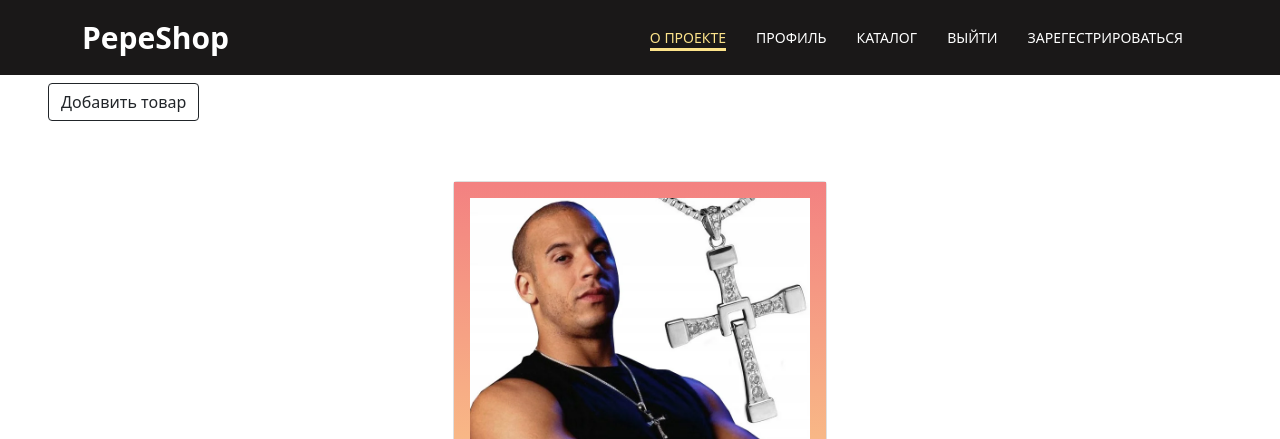
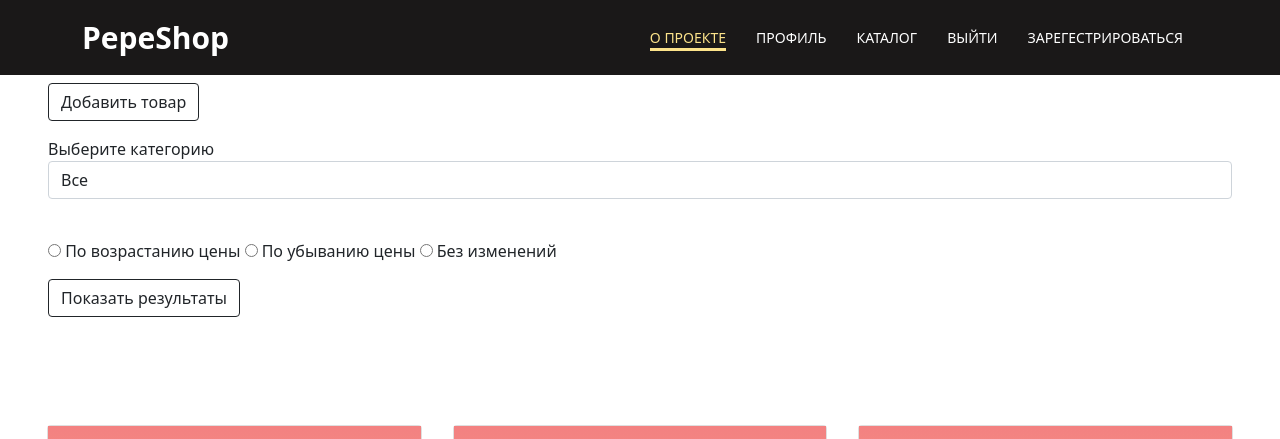
Before and after one commit to Enigmast159/store-model, a Flask app: page /catalog in a window 1280 px wide. Shown: the top 439 px of the page. Run offline with Flask 2, Linux system fonts and the light colour scheme; a user stored in the database is signed in; data comes from the database, SQL or seed files in the repository.

Commit message:
add categories

```diff
--- a/data/__all_models.py
+++ b/data/__all_models.py
@@ -1 +1 @@
-from . import users, goods, orders
+from . import users, goods, orders, category, comments
--- a/data/goods.py
+++ b/data/goods.py
@@ -10,10 +10,11 @@ class Goods(SqlAlchemyBase):
     photo_id = sqlalchemy.Column(sqlalchemy.String, nullable=True)
     seller_id = sqlalchemy.Column(sqlalchemy.Integer, sqlalchemy.ForeignKey("users.id"))
     seller = orm.relation('User')
+    category_id = sqlalchemy.Column(sqlalchemy.Integer, sqlalchemy.ForeignKey('category.id'))
+    category = orm.relation('Category')
     comments = orm.relation('Comment', back_populates='goods')
     price = sqlalchemy.Column(sqlalchemy.Integer, nullable=True)
     name = sqlalchemy.Column(sqlalchemy.String, nullable=True)
     about = sqlalchemy.Column(sqlalchemy.String, nullable=True)
-    class_name = sqlalchemy.Column(sqlalchemy.String, nullable=True)
     weight = sqlalchemy.Column(sqlalchemy.Integer, default=0)
     size = sqlalchemy.Column(sqlalchemy.Integer, default=0)
--- a/forms/add_goods.py
+++ b/forms/add_goods.py
@@ -1,5 +1,5 @@
 from flask_wtf import FlaskForm
-from wtforms import SubmitField, TextAreaField, StringField, IntegerField, FileField
+from wtforms import SubmitField, TextAreaField, StringField, IntegerField, FileField, SelectField
 from wtforms.validators import DataRequired
 
 
@@ -10,4 +10,6 @@ class AddGoods(FlaskForm):
     price = IntegerField('Цена товара', validators=[DataRequired()])
     weight = StringField('Вес товара*', validators=[])
     size = StringField('Размеры товара в формате: ДД х ШШ х ВВ в м*', validators=[])
+    select = SelectField('Выберете категорию', validators=[DataRequired()],
+                         choices=[])
     submit = SubmitField('Готово')
--- /dev/null
+++ b/forms/sort.py
@@ -0,0 +1,10 @@
+from flask_wtf import FlaskForm
+from wtforms import SubmitField, SelectField, RadioField
+
+
+class Sort(FlaskForm):
+    category = SelectField('Выберите категорию', validators=[], choices=[])
+    price = RadioField('Выберите порядок товаров',
+                       choices=[(1, 'По возрастанию цены'), (2, 'По убыванию цены'),
+                                (3, 'Без изменений')])
+    submit = SubmitField('Показать результаты')
--- a/main.py
+++ b/main.py
@@ -4,12 +4,14 @@ from forms.registration import RegisterForm
 from forms.login import LoginForm
 from forms.add_goods import AddGoods
 from forms.comm import AddComms
+from forms.sort import Sort
 from flask_restful import Api
 from data.db_session import global_init, create_session
 from data import db_session
 from data.users import User
 from data.comments import Comment
 from data.goods import Goods
+from data.category import Category
 from flask_login import LoginManager, login_user, logout_user, login_required, current_user
 import datetime
 from data import goods_resource, order_resource, user_resource, comments_resource
@@ -117,26 +119,46 @@ def logout():
     return redirect("/")
 
 
-@app.route('/catalog')
+@app.route('/catalog', methods=['POST', 'GET'])
 @login_required
 def catalog():
     db_sess = db_session.create_session()
+    form = Sort()
+    items = db_sess.query(Category).all()
+    form.category.choices = [(item.id + 1, item.name) for item in items]
+    form.category.choices.append((1, 'Все'))
+    form.category.choices = form.category.choices[::-1]
     goods = db_sess.query(Goods).all()
-    return render_template('catalog.html', title='Каталог', goods=goods)
+    if form.validate_on_submit():
+        print(form.category.data)
+        if form.category.data == '1':
+            goods = db_sess.query(Goods).all()
+        else:
+            goods = db_sess.query(Goods).filter(Goods.category_id == int(form.category.data) - 1
+                                                ).all()
+        if form.price.data == '1':
+            goods = sorted(goods, key=lambda x: x.price)
+        elif form.price.data == '2':
+            goods = sorted(goods, key=lambda x: x.price)[::-1]
+        return render_template('catalog.html', title='Каталог', goods=goods, form=form)
+    return render_template('catalog.html', title='Каталог', goods=goods, form=form)
 
 
 @app.route('/add_goods', methods=['GET', 'POST'])
 @login_required
 def add_goods():
     form = AddGoods()
+    db_sess = db_session.create_session()
+    items = db_sess.query(Category).all()
+    form.select.choices = [(item.id, item.name) for item in items]
     if form.validate_on_submit():
-        db_sess = db_session.create_session()
         goods = Goods(
             name=form.name.data,
             about=form.about.data,
             weight=form.weight.data,
             size=form.size.data,
-            price=form.price.data
+            price=form.price.data,
+            category_id=form.select.data
         )
         current_user.goods.append(goods)
         db_sess.merge(current_user)
@@ -183,6 +205,7 @@ def edit_goods(id):
             form.price.data = goods.price
             form.weight.data = goods.weight
             form.size.data = goods.size
+            form.select.data = goods.category_id
         else:
             abort(404)
     if form.validate_on_submit():
@@ -192,6 +215,7 @@ def edit_goods(id):
             goods.price = form.price.data
             goods.weight = form.weight.data
             goods.size = form.size.data
+            goods.category_id = form.select.data
             session.merge(goods)
             session.commit()
             return redirect('/catalog')
--- a/static/css/style.css
+++ b/static/css/style.css
@@ -253,6 +253,7 @@ body {
 }
 
 .card__img img {
+    max-height: 400px;
     width: 100%;
     height: 100%;
     display: block;
@@ -260,8 +261,8 @@ body {
 }
 
 img {
-    width: 30%;
-    height: 30%;
+    width: 100%;
+    max-height: 400px;
 }
 
 .card__text {
--- a/templates/catalog.html
+++ b/templates/catalog.html
@@ -2,6 +2,33 @@
 
 {% block content %}
 <a class="btn btn-outline-dark m-5 mb-0 mt-2" href="/add_goods">Добавить товар</a>
+<form action="" method="post" class="m-5 mt-3">
+    {{ form.hidden_tag() }}
+    {{ form.csrf_token }}
+    <p>
+        {{ form.category.label }}<br>
+        {{ form.category(class="form-control") }}<br>
+        {% for error in form.category.errors %}
+            <div class="alert alert-danger" role="alert">
+                {{ error }}
+            </div>
+        {% endfor %}
+    </p>
+    <p>
+        {% for subfield in form.price %}
+                <td>{{ subfield }}</td>
+                <td>{{ subfield.label }}</td>
+            </tr>
+        {% endfor %}
+        {% for error in form.price.errors %}
+            <div class="alert alert-danger" role="alert">
+                {{ error }}
+            </div>
+        {% endfor %}
+    </p>
+    <p>{{ form.submit(type="submit", class="btn btn-outline-dark") }}</p>
+    <div>{{ message }}</div>
+</form>
 <section class="section m-3 mt-0">
 {% for item in goods %}
     <div class="sub__card">
```
Also changed, not shown: data/category.py (added, +11 -0 lines), templates/add_comm.html (deleted, +0 -20 lines), templates/add_goods.html (+9 -0 lines), db/trading_area.db, static/img/goods_img/2.jpg, static/img/goods_img/5.jpg (added), 1 other file.
